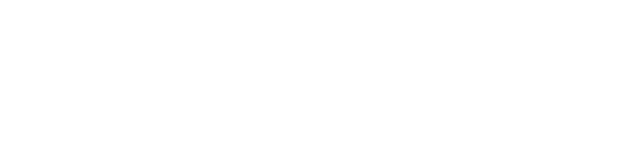
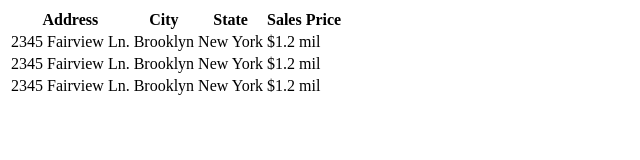
Before and after one commit to emanuelbierman/exceptional-realty, a plain HTML site: page market-report.html in a window 1280 px wide. Shown: the whole page, without its empty margins (0-640 px from the left). Drawn offline with Linux system fonts and the light colour scheme.

Commit message:
Create market-report, seed data and update index.html hyperlink

```diff
--- a/market-report.html
+++ b/market-report.html
@@ -0,0 +1,32 @@
+<!DOCTYPE html>
+<head>
+  <title>Exceptional Realty - Luxury Homes - Market Report</title>
+</head>
+<body>
+  <table>
+    <tr>
+      <th>Address</th>
+      <th>City</th>
+      <th>State</th>
+      <th>Sales Price</th>
+    </tr>
+    <tr>
+      <td>2345 Fairview Ln.</td>
+      <td>Brooklyn</td>
+      <td>New York</td>
+      <td>$1.2 mil</td>
+    </tr>
+    <tr>
+      <td>2345 Fairview Ln.</td>
+      <td>Brooklyn</td>
+      <td>New York</td>
+      <td>$1.2 mil</td>
+    </tr>
+    <tr>
+      <td>2345 Fairview Ln.</td>
+      <td>Brooklyn</td>
+      <td>New York</td>
+      <td>$1.2 mil</td>
+    </tr>
+  </table>
+</body>
```
Also changed, not shown: index.html (+1 -1 lines).
